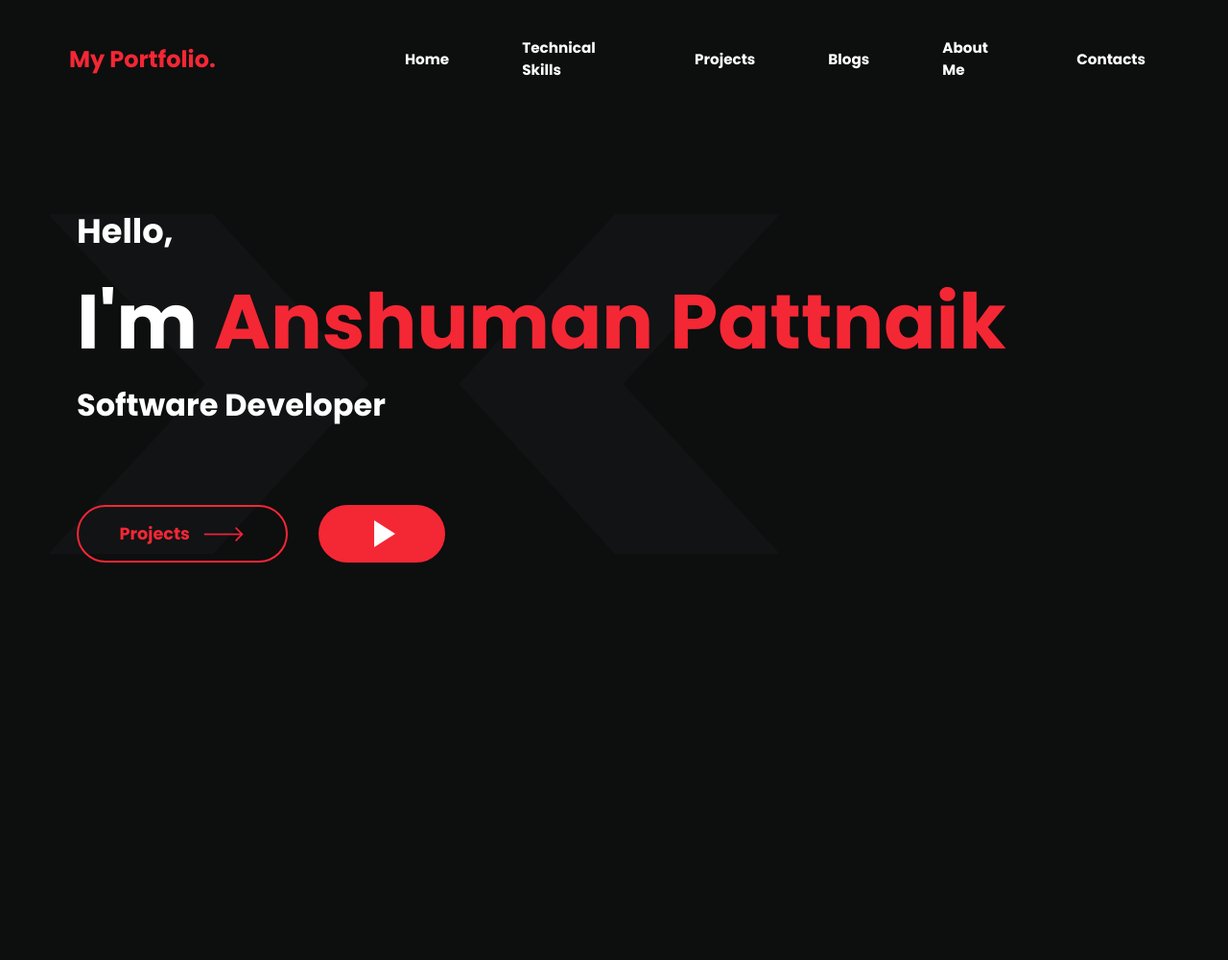
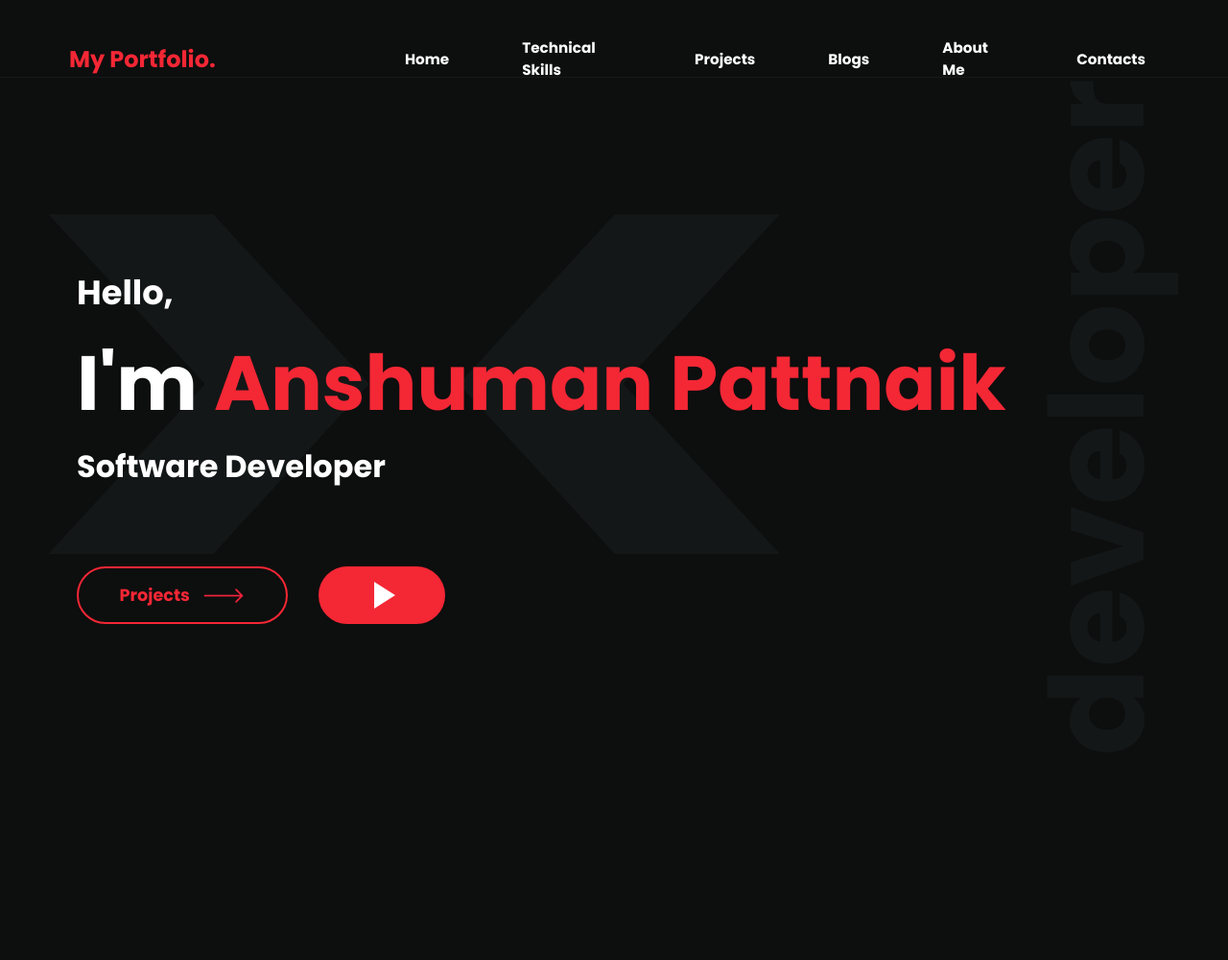
Before and after one commit to anshumanpattnaik/my-portfolio, a Django app: page / in a window 1280 px wide. Shown: the whole page at 96% size. Before the commit the page ends 586 px from the top, so only its background shows below. Run offline with Django 4.2, Linux system fonts and the light colour scheme.

Commit message:
intro design

```diff
--- a/app/static/css/styles.css
+++ b/app/static/css/styles.css
@@ -19,6 +19,9 @@ html, body {
     display: grid;
     grid-template-columns: 30% 70%;
     align-items: center;
+    z-index: 5;
+    border-bottom: 0.5px solid #16181a;
+    background-color: #0d0e0e;
 }
 .nav-menu > .label-container > .label {
     font-family: PoppinsBold, serif;
@@ -40,14 +43,16 @@ html, body {
 }
 .body-container {
     width: 100vw;
-    height: 100vh;
+    height: 90vh;
     display: flex;
     align-items: center;
+    margin-top: 5vh;
 }
 .body-container > .x-label {
     font-family: PoppinsBold, serif;
     font-size: 50rem;
-    color: #111314;
+    color: #131717;
+    position: absolute;
     -webkit-touch-callout: none;
     -webkit-user-select: none;
      -khtml-user-select: none;
@@ -62,34 +67,54 @@ html, body {
     justify-content: center;
     padding: 2em;
     margin-left: 3em;
-    /*background-color: aqua;*/
+    margin-top: 8em;
 }
 .body-container > .intro-container > .hello {
     font-family: PoppinsBold, serif;
     font-size: 2.2rem;
     color: #FFF;
+    position: relative;
+    animation: from-top-to-bottom;
+    animation-duration: 1s;
+    animation-fill-mode: forwards;
 }
 .body-container > .intro-container > .i-am {
     font-family: PoppinsBold, serif;
     font-size: 5rem;
     color: #FFF;
+    position: relative;
+    animation: from-top-to-bottom;
+    animation-duration: 1s;
+    animation-fill-mode: forwards;
     margin-top: 0.1em;
 }
 .body-container > .intro-container > .i-am > .name {
     font-family: PoppinsBold, serif;
     font-size: 5rem;
     color: #f42735;
+    position: relative;
+    animation: from-top-to-bottom;
+    animation-duration: 1s;
+    animation-fill-mode: forwards;
     margin-top: 0.1em;
 }
 .body-container > .intro-container > .software-developer {
     font-family: PoppinsBold, serif;
     font-size: 2rem;
     color: #FFF;
+    position: relative;
+    animation: from-left-to-right;
+    animation-duration: 1s;
+    animation-fill-mode: forwards;
     margin-top: 0.1em;
 }
 .body-container > .intro-container > .button-container {
     display: flex;
     margin-top: 5em;
+    position: relative;
+    animation: from-bottom-to-top;
+    animation-duration: 1s;
+    animation-fill-mode: forwards;
 }
 .body-container > .intro-container > .button-container > .projects-button {
     width: 13.5em;
@@ -124,3 +149,46 @@ html, body {
     font-size: 3rem;
     color: #FFF;
 }
+.body-container > .developer-container {
+    width: 15em;
+    display: flex;
+    align-items: center;
+    justify-content: center;
+    position: absolute;
+    right: 0;
+    margin-right: 1em;
+}
+.body-container > .developer-container > .developer {
+    font-family: PoppinsBold, serif;
+    font-size: 8.5rem;
+    color: #131717;
+    position: relative;
+    animation: from-right-to-left;
+    animation-duration: 1s;
+    animation-fill-mode: forwards;
+    transform: rotate(270deg);
+    margin-top: 0.5em;
+    -webkit-touch-callout: none;
+    -webkit-user-select: none;
+     -khtml-user-select: none;
+       -moz-user-select: none;
+        -ms-user-select: none;
+            user-select: none;
+}
+
+@keyframes from-top-to-bottom {
+  0% {top: -30px}
+  100% {top: 0px}
+}
+@keyframes from-left-to-right {
+  0% {left: -30px;}
+  100% {left: 0px}
+}
+@keyframes from-right-to-left {
+  0% {right: -100px;}
+  100% {right: 0px}
+}
+@keyframes from-bottom-to-top {
+  0% {bottom: -30px}
+  100% {bottom: 0px}
+}
--- a/templates/index.html
+++ b/templates/index.html
@@ -65,6 +65,9 @@
                 </div>
             </div>
         </div>
+        <div class="developer-container">
+            <span class="developer">developer</span>
+        </div>
     </div>
 </body>
 </html>
```
